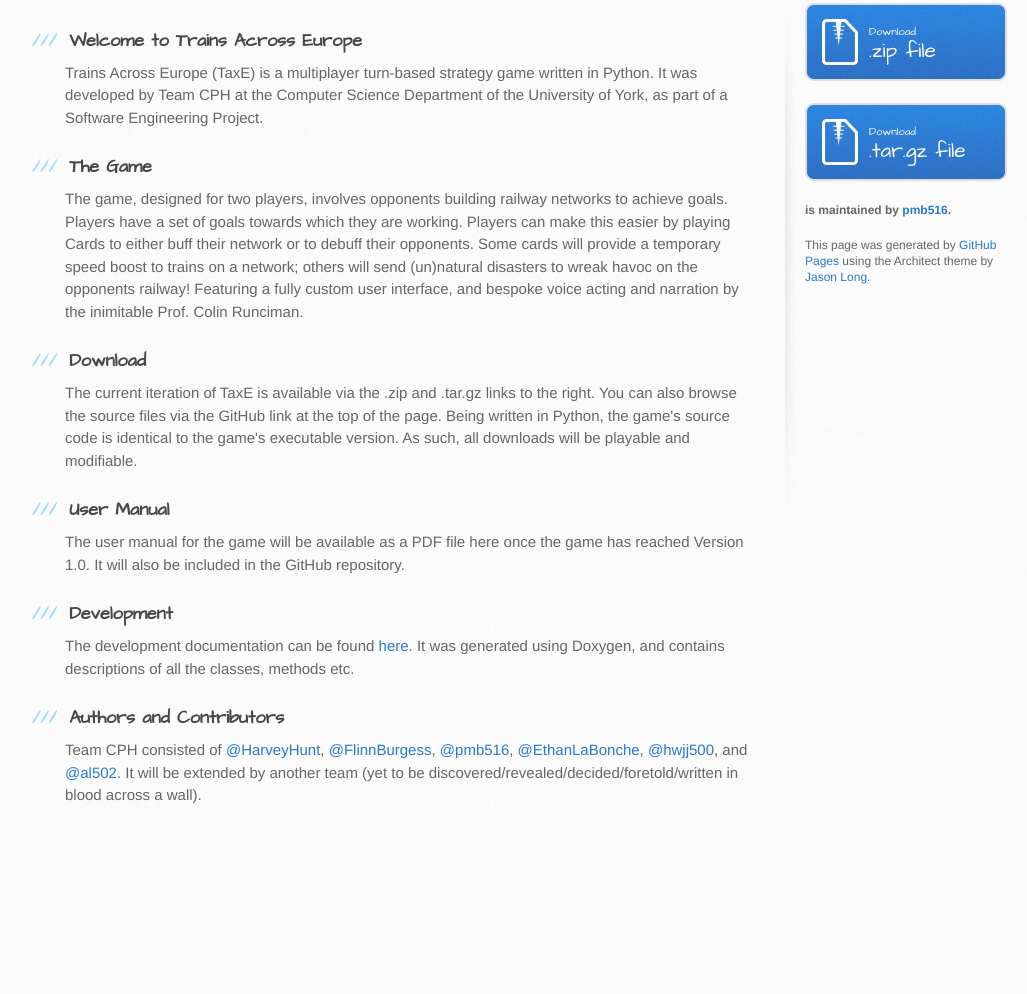
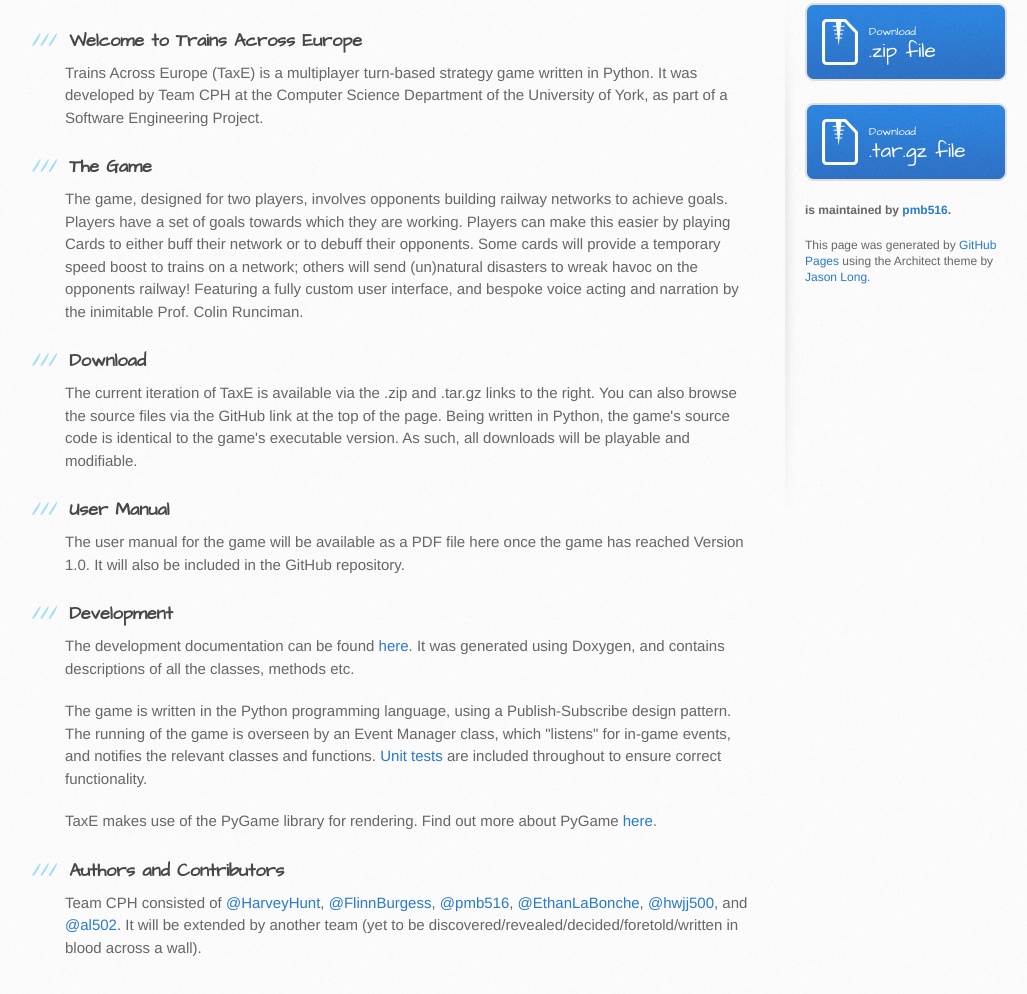
Before and after one commit to FlinnBurgess/seprcph, a plain HTML site: page index.html in a window 1280 px wide. Shown: the part 369-1363 px from the top of the page, without its empty margins (105-1132 px from the left). Before the commit the page ends 1218 px from the top, so only its background shows below. Drawn offline with Linux system fonts and the light colour scheme.

Commit message:
Added development details Added details to the "Development" paragraph about programming language, libraries, and design pattern.

```diff
--- a/index.html
+++ b/index.html
@@ -54,7 +54,11 @@
 <h3>
 <a id="development" class="anchor" href=#development" aria-hidden="true"><span class="octicon octicon-link"></span></a>Development</h3>
 
-<p>The development documentation can be found <a href="doxygen/html/index.html">here</a>. It was generated using Doxygen, and contains descriptions of all the classes, methods etc.
+<p>The development documentation can be found <a href="doxygen/html/index.html" target="_blank">here</a>. It was generated using Doxygen, and contains descriptions of all the classes, methods etc.</p>
+
+<p>The game is written in the Python programming language, using a Publish-Subscribe design pattern. The running of the game is overseen by an Event Manager class, which "listens" for in-game events, and notifies the relevant classes and functions. <a href="https://docs.python.org/2/library/unittest.html" target="_blank">Unit tests</a> are included throughout to ensure correct functionality.</p>
+
+<p> TaxE makes use of the PyGame library for rendering. Find out more about PyGame <a href="http://www.pygame.org/news.html" target="_blank">here</a>.</p>
 
 <h3>
 <a id="authors-and-contributors" class="anchor" href="#authors-and-contributors" aria-hidden="true"><span class="octicon octicon-link"></span></a>Authors and Contributors</h3>
```
